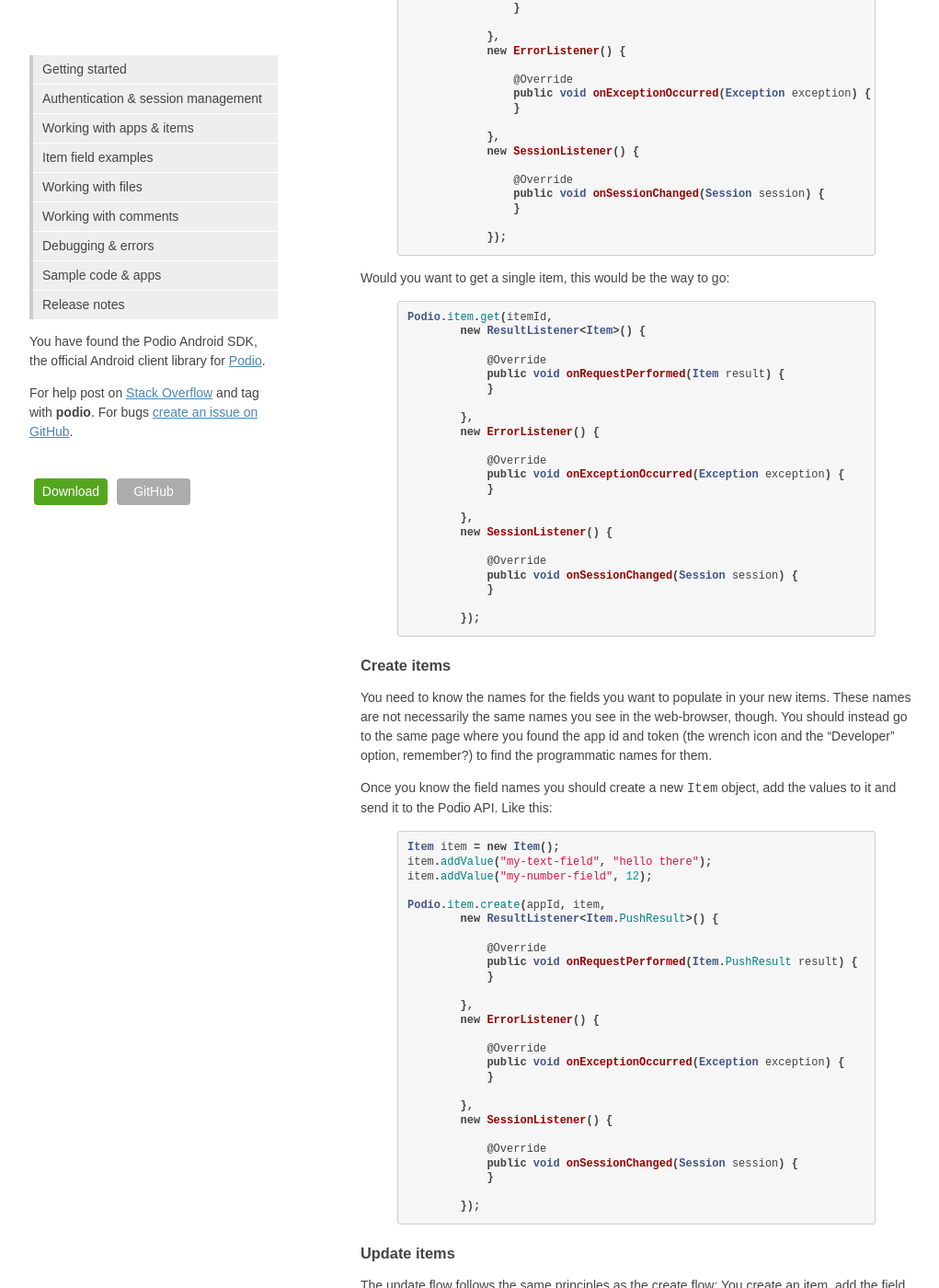
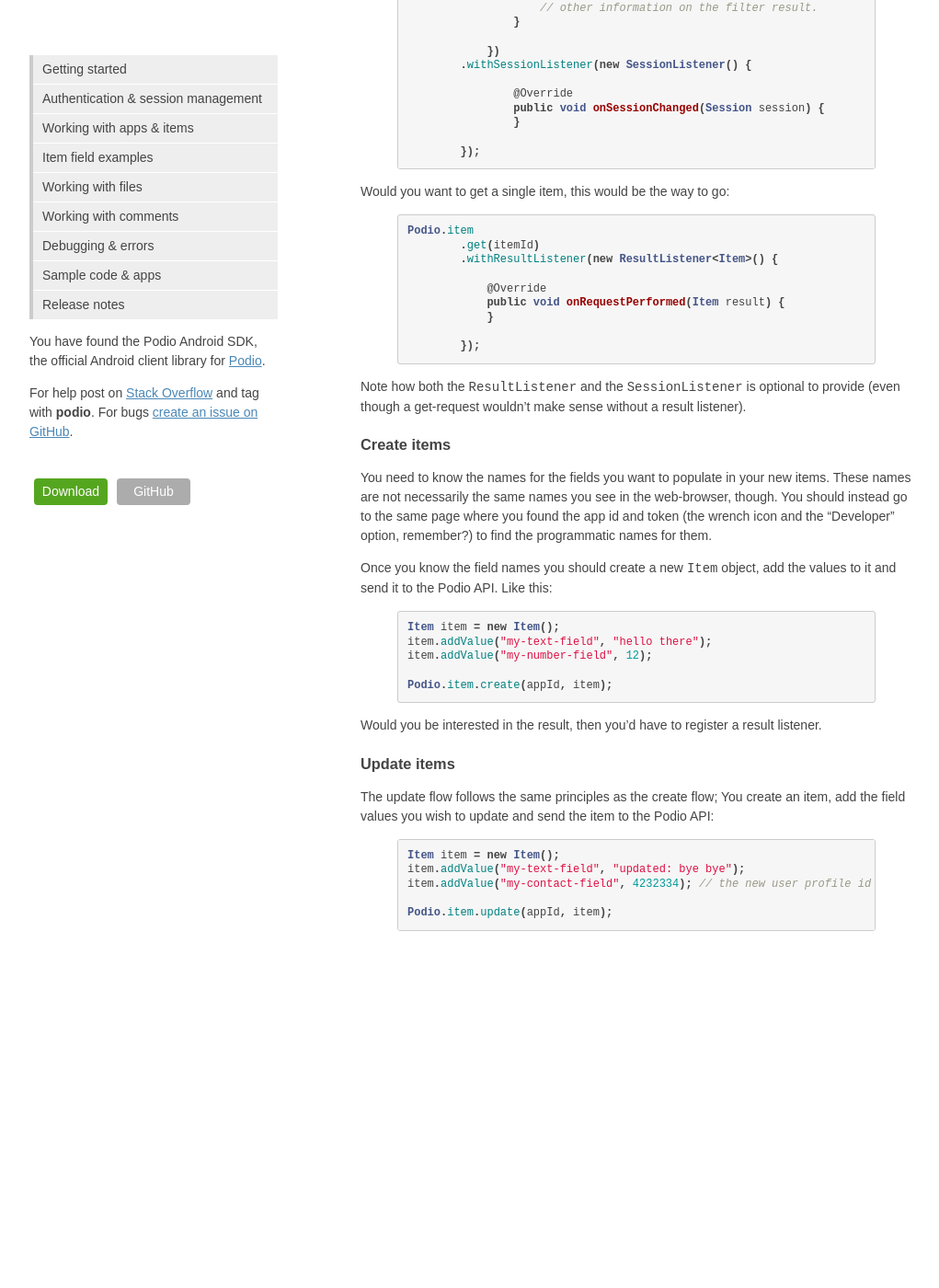
Before and after one commit to podio/podio-android, a Jekyll site: the page built from items/index.md, in a window 1280 px wide and 1400 px high, scrolled down 487 px. Shown: the whole window at 92% size, without its empty margins (128-1149 px from the left). Built offline with Jekyll 4.4.1, drawn with Linux system fonts in a browser that asks for light colours; after the commit the page ends 1559 px from its top, so only the background shows below that; some of the changed text lies outside the part shown.

Commit message:
Updated documentation to match new Future based behavior.

```diff
--- a/items/index.md
+++ b/items/index.md
@@ -9,11 +9,12 @@
 You can use the Podio SDK to fetch items you have already created in Podio. You can, e.g. fetch the 20 last edited items for a given app like this:
 
 {% highlight java %}
-Podio.item.filter()
-        .onSpan(20, 0)
-        .onSortOrder("last_edit_on", true)
-        .get(appId,
-            new ResultListener<Item.FilterResult>() {
+Podio.item
+        .filter()
+            .onSpan(20, 0)
+            .onSortOrder("last_edit_on", true)
+        .get(appId)
+        .withResultListener(new ResultListener<Item.FilterResult>() {
 
                 @Override
                 public void onRequestPerformed(Item.FilterResult result) {
@@ -21,49 +22,31 @@
                     // other information on the filter result.
                 }
 
-            },
-            new ErrorListener() {
-
-                @Override
-                public void onExceptionOccurred(Exception exception) {
-                }
-
-            },
-            new SessionListener() {
+            })
+        .withSessionListener(new SessionListener() {
 
                 @Override
                 public void onSessionChanged(Session session) {
                 }
 
-            });
+        });
 {% endhighlight %}
 
 Would you want to get a single item, this would be the way to go:
 
 {% highlight java %}
-Podio.item.get(itemId,
-        new ResultListener<Item>() {
+Podio.item
+        .get(itemId)
+        .withResultListener(new ResultListener<Item>() {
 
             @Override
             public void onRequestPerformed(Item result) {
             }
 
-        },
-        new ErrorListener() {
-
-            @Override
-            public void onExceptionOccurred(Exception exception) {
-            }
-
-        },
-        new SessionListener() {
-
-            @Override
-            public void onSessionChanged(Session session) {
-            }
-
         });
 {% endhighlight %}
+
+Note how both the `ResultListener` and the `SessionListener` is optional to provide (even though a get-request wouldn't make sense without a result listener).
 
 ### Create items ###
 You need to know the names for the fields you want to populate in your new items. These names are not necessarily the same names you see in the web-browser, though. You should instead go to the same page where you found the app id and token (the wrench icon and the "Developer" option, remember?) to find the programmatic names for them.
@@ -75,29 +58,10 @@
 item.addValue("my-text-field", "hello there");
 item.addValue("my-number-field", 12);
 
-Podio.item.create(appId, item,
-        new ResultListener<Item.PushResult>() {
+Podio.item.create(appId, item);
+{% endhighlight %}
 
-            @Override
-            public void onRequestPerformed(Item.PushResult result) {
-            }
-
-        },
-        new ErrorListener() {
-
-            @Override
-            public void onExceptionOccurred(Exception exception) {
-            }
-
-        },
-        new SessionListener() {
-
-            @Override
-            public void onSessionChanged(Session session) {
-            }
-
-        });
-{% endhighlight %}
+Would you be interested in the result, then you'd have to register a result listener.
 
 ### Update items ###
 The update flow follows the same principles as the create flow; You create an item, add the field values you wish to update and send the item to the Podio API:
@@ -107,26 +71,5 @@
 item.addValue("my-text-field", "updated: bye bye");
 item.addValue("my-contact-field", 4232334); // the new user profile id
 
-Podio.item.update(appId, item,
-        new ResultListener<Item.PushResult>() {
-
-            @Override
-            public void onRequestPerformed(Item.PushResult result) {
-            }
-
-        },
-        new ErrorListener() {
-
-            @Override
-            public void onExceptionOccurred(Exception exception) {
-            }
-
-        },
-        new SessionListener() {
-
-            @Override
-            public void onSessionChanged(Session session) {
-            }
-
-        });
+Podio.item.update(appId, item);
 {% endhighlight %}
```
Also changed, not shown: authentication/index.md (+6 -20 lines).
